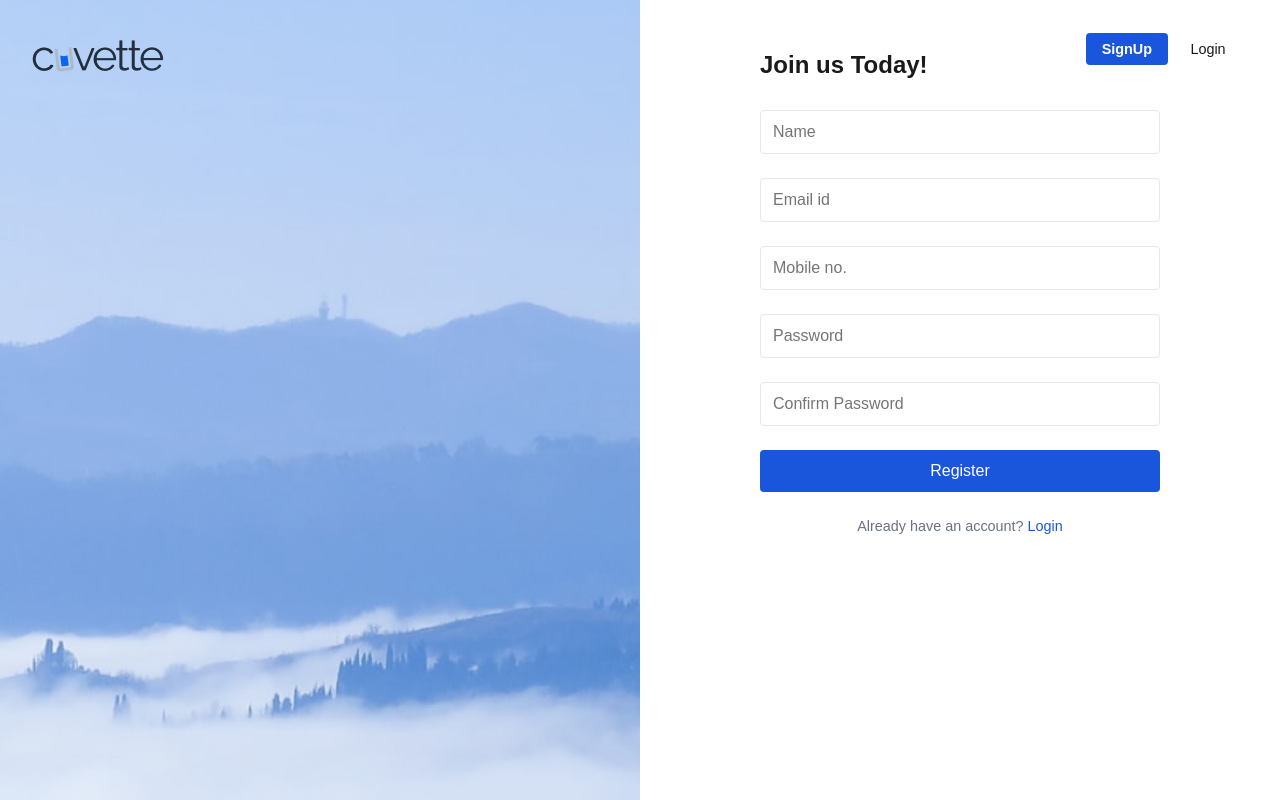
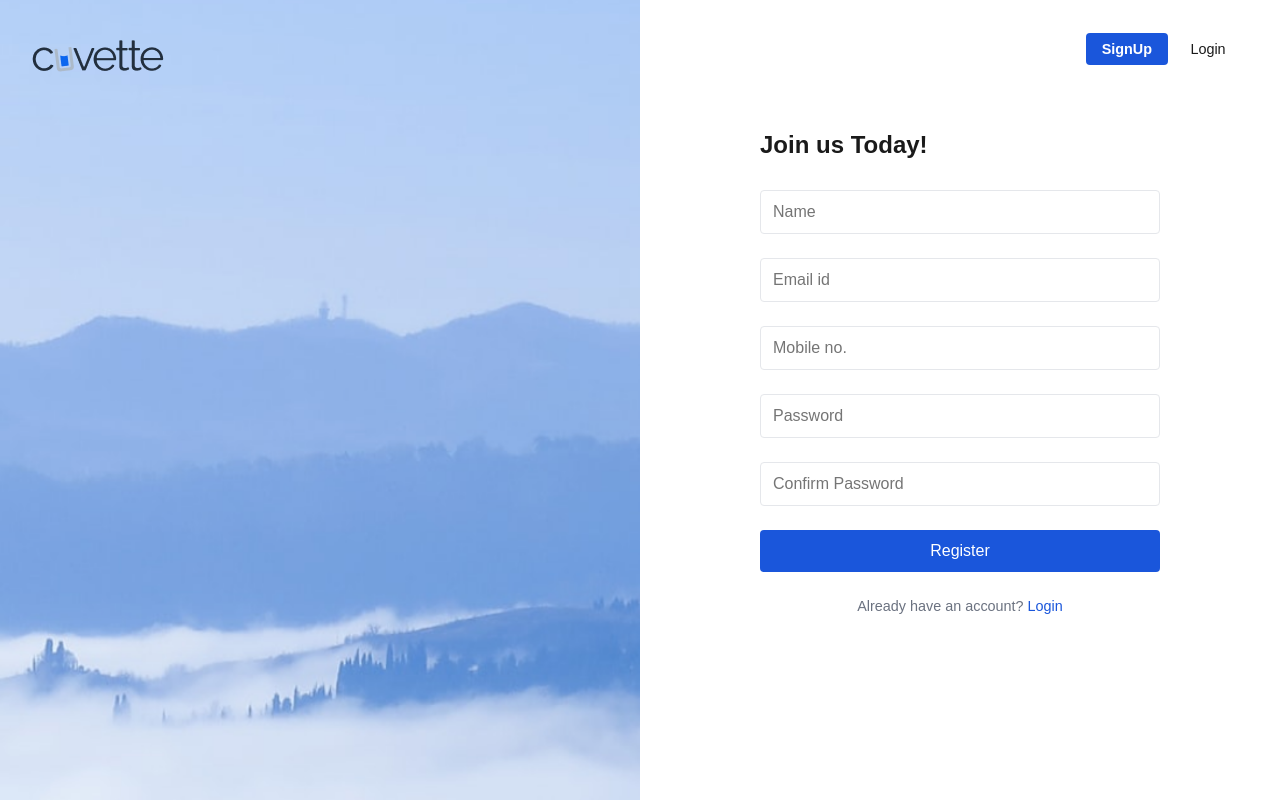
Before and after one commit to Mansi08tathare/Mini-Link-Management-Platform, a React (Vite) app in the folder Client/: page /signup in a window 1280 px wide. Built offline with nearby package versions, Linux system fonts and the light colour scheme.

Commit message:
update css for button position

```diff
--- a/Client/src/styles/LandingPage.css
+++ b/Client/src/styles/LandingPage.css
@@ -48,7 +48,6 @@ body {
 .header-buttons {
   position: absolute;
   right:0;
-  gap: 1rem;
 }
 
 .header-button {
@@ -81,10 +80,10 @@ body {
 }
 
 .form-container {
-margin-top: 5rem;
   max-width: 400px;
   width: 100%;
   margin: 0 auto;
+margin-top: 5rem;
 }
 
 .form-title {
```
